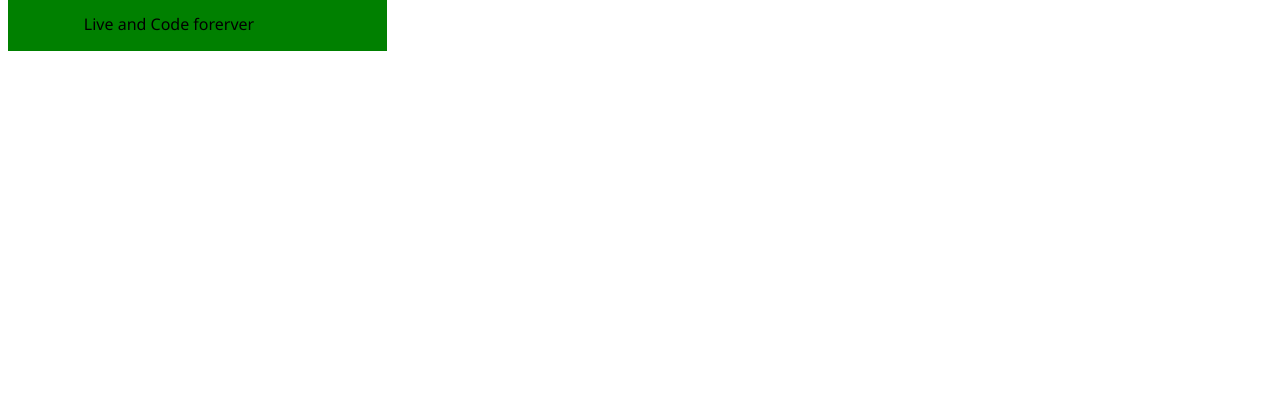
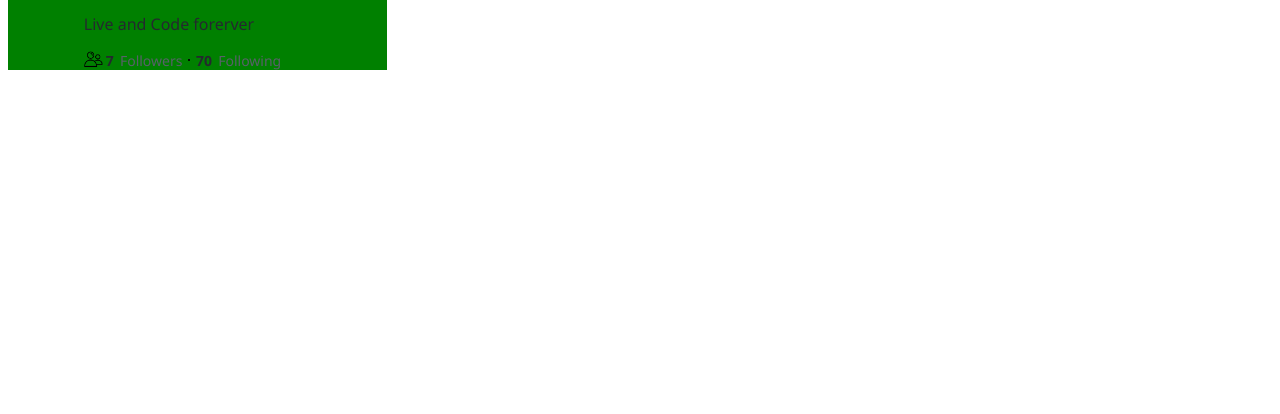
Before and after one commit to Archlight001/github-search, a plain HTML site: page profile.html in a window 1280 px wide. Shown: the part 386-800 px from the top of the page. Drawn offline with Linux system fonts and the light colour scheme; no server answers.

Commit message:
Style Followers details and icons

```diff
--- a/css/profile_style.css
+++ b/css/profile_style.css
@@ -2,6 +2,7 @@
   width: 100%;
   height: 100%;
   display: flex;
+  color:#24292e;
   flex-direction: row;
   margin-top: 5%;
   font-family: "Segoe UI", Tahoma, Geneva, Verdana, sans-serif;
@@ -39,7 +40,7 @@ p {
 }
 
 .profile__names,
-.profile__description {
+.profile__description,.profile__followInfo {
   width: 100%;
   margin-left: 40%;
   word-break: break-all;
@@ -62,6 +63,51 @@ h2 {
   line-height: 24px;
 }
 
+.profile__followInfo {
+    display: flex;
+    flex-direction: row;
+    font-size:14px;
+}
+.following__value,.followers__value{
+   font-weight: bolder;
+}
+.follow__label{
+    color:#586069;
+}
+.follow__icon__container{
+    display: flex;
+    flex-direction:column;
+    justify-content: center;
+    align-items: center;
+    width:5%;
+    height:80%;
+    object-fit: contain;
+}
+.follow__icon{
+    width:100%;
+
+}
+
+.follow__icon img,span{
+    padding-left: 0.8%;
+    padding-right: 0.8%;
+}
+
+.circle__icon__container{
+    display: flex;
+    flex-direction:column;
+    justify-content: center;
+    align-items: center;
+    width: 2%;
+    height: 90%;
+    object-fit: contain;
+}
+
+.circle__icon{
+    width:2px;
+}
+
+
 /* Styling for reposiory container */
 
 .repositories {
--- a/profile.html
+++ b/profile.html
@@ -30,6 +30,19 @@
             <p>Live and Code forerver</p>
         </div>
 
+        <div class="profile__followInfo">
+            <div class="follow__icon__container">
+                <img src="icons/users.png" class="follow__icon" alt="follow icon">
+            </div>
+            <span class="followers__value">7</span>
+            <span class="follow__label">Followers</span>
+            <div class="circle__icon__container">
+                <img src="icons/Circle.png" class="circle__icon" alt="circle icon">
+            </div>
+            <span class="following__value">70</span>
+            <span class="follow__label">Following</span>
+        </div>
+
       </div>
 
       <div class="repositories"></div>
```
Also changed, not shown: icons/Circle.png (added), icons/users.png (added).
